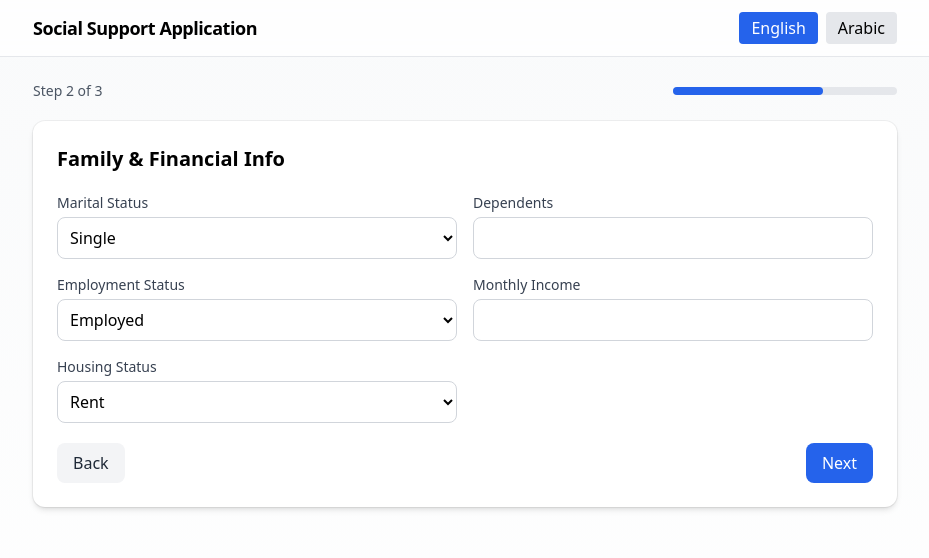
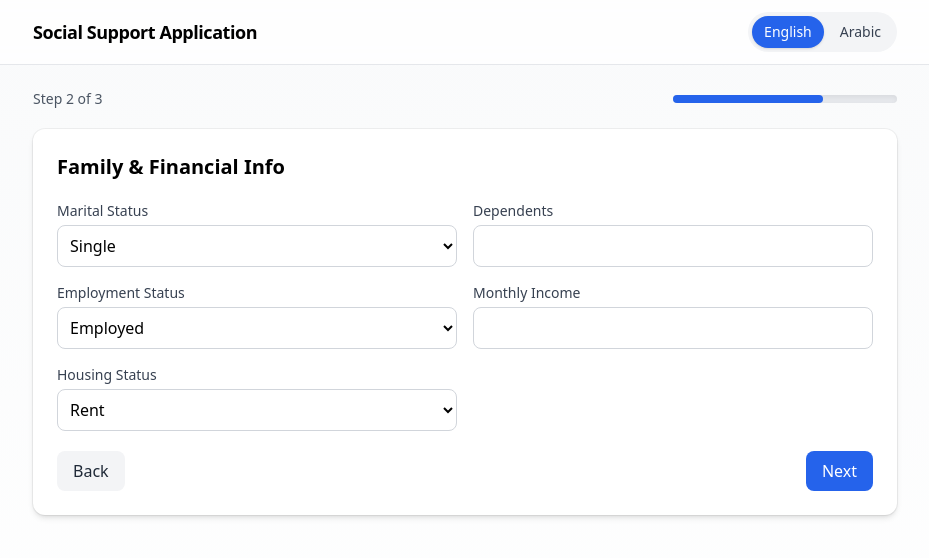
Before and after one commit to AddjoyBarreto/react-profile-step-form, a React (Create React App) app: page /step-2 in a window 1280 px wide. Shown: the top 558 px of the page, without its empty margins (175-1104 px from the left). Built offline with nearby package versions, Linux system fonts and the light colour scheme.

Commit message:
Enhance LanguageSwitcher and ProgressBar components with improved styling and accessibility. Updated button styles in LanguageSwitcher for better visual feedback and modified ProgressBar to include rounded edges and transition effects. Refactored Step1 to streamline imports for better code clarity.

```diff
--- a/src/components/LanguageSwitcher.tsx
+++ b/src/components/LanguageSwitcher.tsx
@@ -11,16 +11,22 @@ export default function LanguageSwitcher() {
     document.documentElement.lang = current;
   }, [current]);
 
+  const baseBtn = 'px-3 py-1.5 text-sm rounded-full transition-colors';
+  const active = 'bg-blue-600 text-white shadow';
+  const inactive = 'text-gray-700 hover:text-gray-900';
+
   return (
-    <div className="flex items-center gap-2" aria-label={t('language')}>
+    <div className="inline-flex items-center gap-1 bg-gray-100 rounded-full p-1" role="group" aria-label={t('language')}>
       <button
-        className={`px-3 py-1 rounded ${current === 'en' ? 'bg-blue-600 text-white' : 'bg-gray-200'}`}
+        className={`${baseBtn} ${current === 'en' ? active : inactive}`}
+        aria-pressed={current === 'en'}
         onClick={() => i18n.changeLanguage('en')}
       >
         {t('english')}
       </button>
       <button
-        className={`px-3 py-1 rounded ${current === 'ar' ? 'bg-blue-600 text-white' : 'bg-gray-200'}`}
+        className={`${baseBtn} ${current === 'ar' ? active : inactive}`}
+        aria-pressed={current === 'ar'}
         onClick={() => i18n.changeLanguage('ar')}
       >
         {t('arabic')}
--- a/src/components/ProgressBar.tsx
+++ b/src/components/ProgressBar.tsx
@@ -3,8 +3,8 @@ import React from 'react';
 export default function ProgressBar({ current, total }: { current: number; total: number }) {
   const percent = Math.max(0, Math.min(100, Math.round((current / total) * 100)));
   return (
-    <div aria-label="progress" className="w-full bg-gray-200 rounded h-2" role="progressbar" aria-valuemin={0} aria-valuemax={100} aria-valuenow={percent}>
-      <div className="h-2 rounded bg-blue-600" style={{ width: `${percent}%` }} />
+    <div aria-label="progress" className="w-full bg-gray-200 rounded-full h-2 shadow-inner" role="progressbar" aria-valuemin={0} aria-valuemax={100} aria-valuenow={percent}>
+      <div className="h-2 rounded-full bg-blue-600 transition-all duration-300" style={{ width: `${percent}%` }} />
     </div>
   );
 }
--- a/src/pages/Step1.tsx
+++ b/src/pages/Step1.tsx
@@ -3,8 +3,7 @@ import { useForm } from 'react-hook-form';
 import { useFormData, Step1Data } from '../context/FormContext';
 import { useTranslation } from 'react-i18next';
 import Select from '../components/Select';
-import type { Country } from '../data/loadLocations';
-import { loadLocations } from '../data/loadLocations';
+import { loadLocations, type Country } from '../data/loadLocations';
 
 export default function Step1({ onNext }: { onNext: () => void }) {
   const { data, setData } = useFormData();
```
